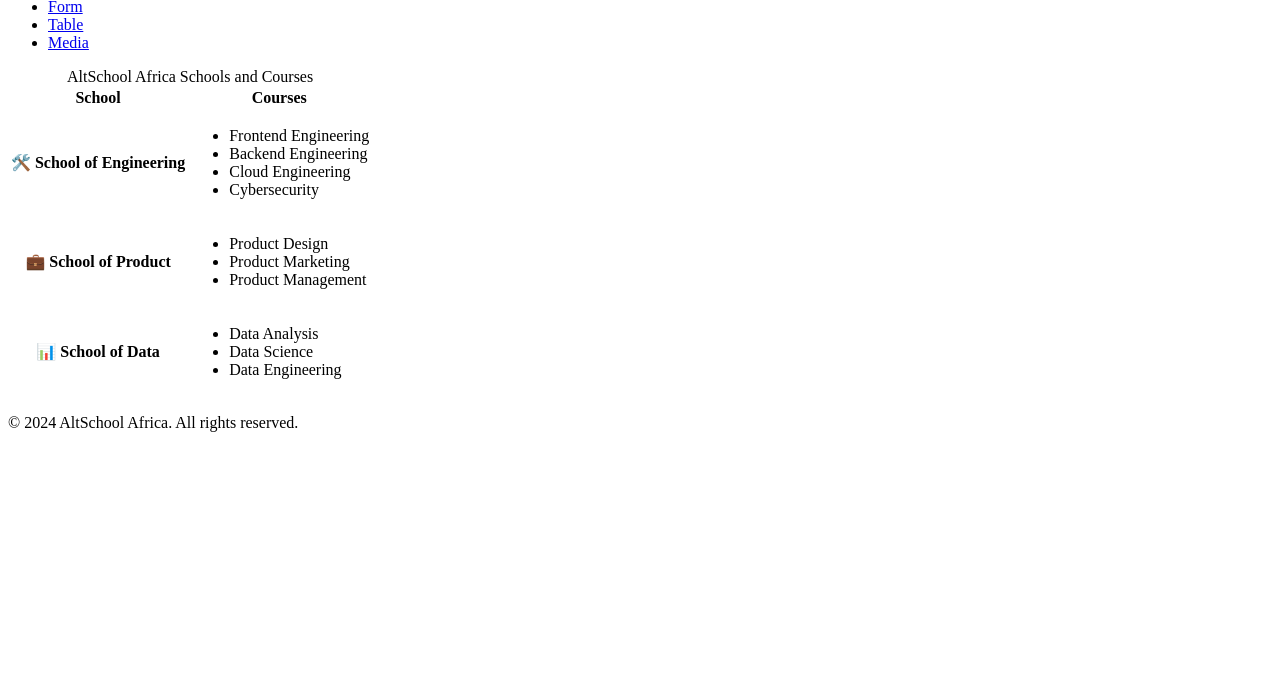
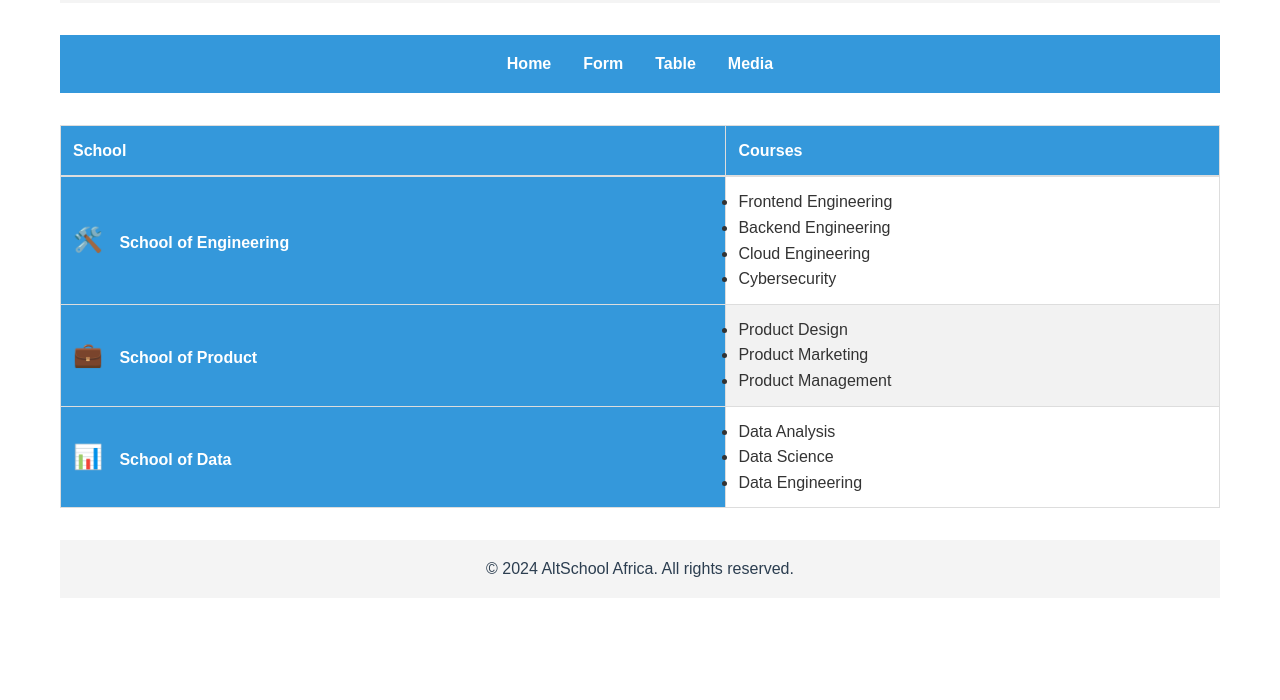
Before and after one commit to Sam-CodesIt/karatu-2024-first-semester-assignment, a plain HTML site: page table.html in a window 1280 px wide. Shown: the part 100-800 px from the top of the page. Drawn offline with Linux system fonts and the light colour scheme.

Commit message:
Omitted a vital information to table

```diff
--- a/table.html
+++ b/table.html
@@ -4,7 +4,7 @@
     <meta charset="UTF-8" />
     <meta name="viewport" content="width=device-width, initial-scale=1.0" />
     <title>Table showing AltSchool Africa Schools and Courses</title>
-    <link rel="stylesheet" href="./Styles/new.css" />
+    <link rel="stylesheet" href="./Styles/table.css" />
   </head>
 
   <body>
```
